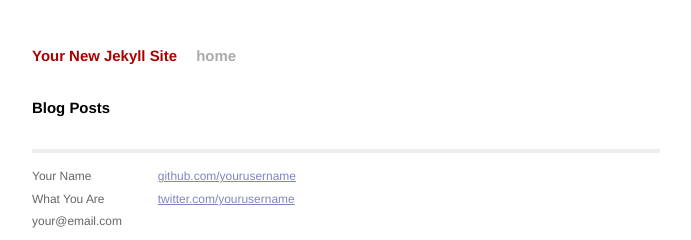
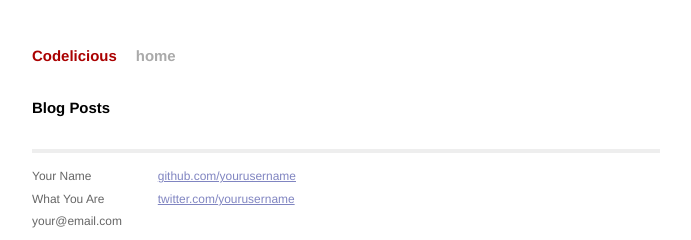
Before and after one commit to arondeparon/arondeparon.github.io, a Jekyll site: the page built from index.html, in a window 1280 px wide. Shown: the top 240 px of the page, without its empty margins (294-985 px from the left). Built offline with Jekyll 4.4.1, drawn with Linux system fonts in a browser that asks for light colours.

Commit message:
Updated _config.yml

```diff
--- a/_config.yml
+++ b/_config.yml
@@ -1,2 +1,2 @@
-name: Your New Jekyll Site
+name: Codelicious
 pygments: true
```
